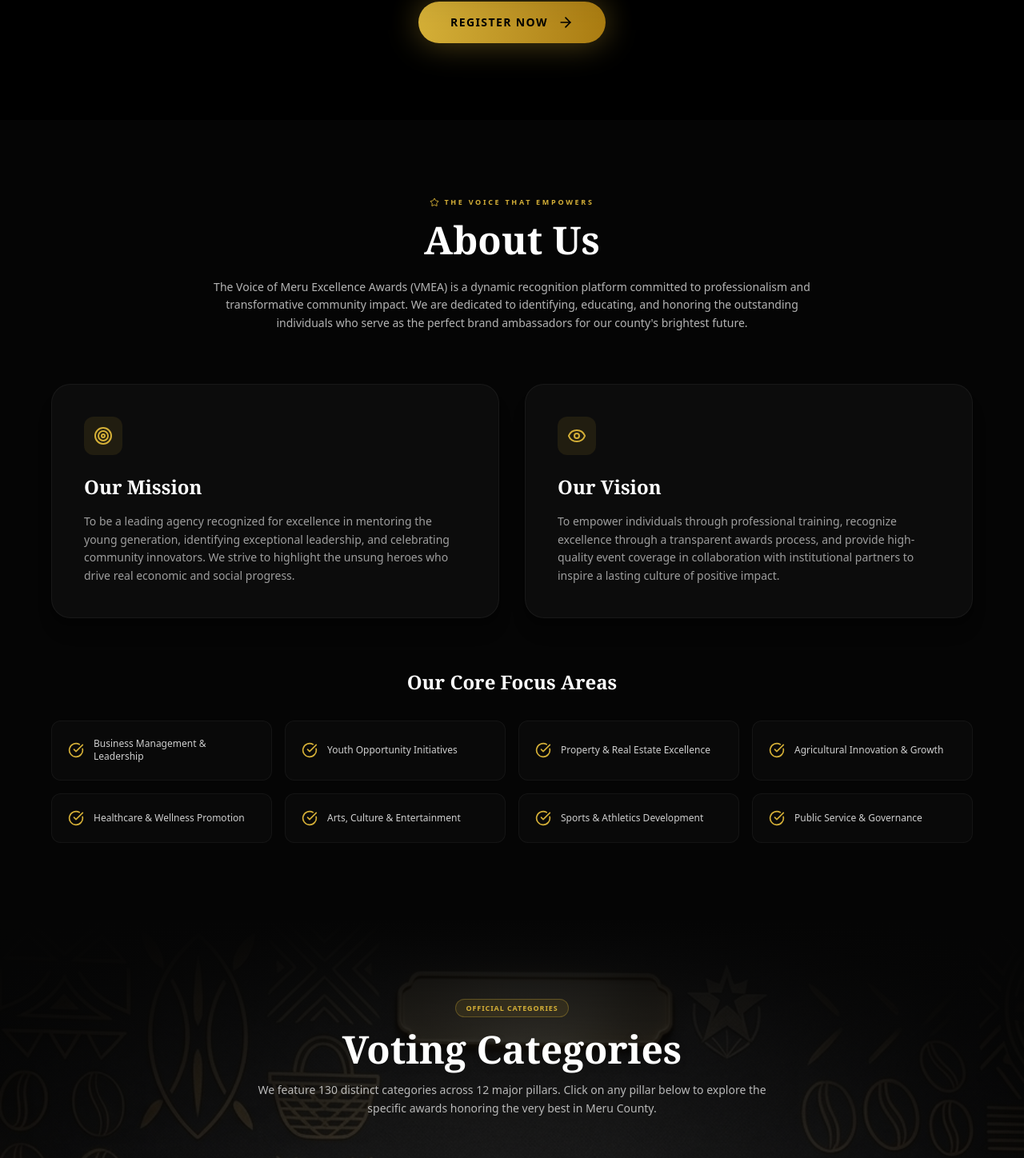
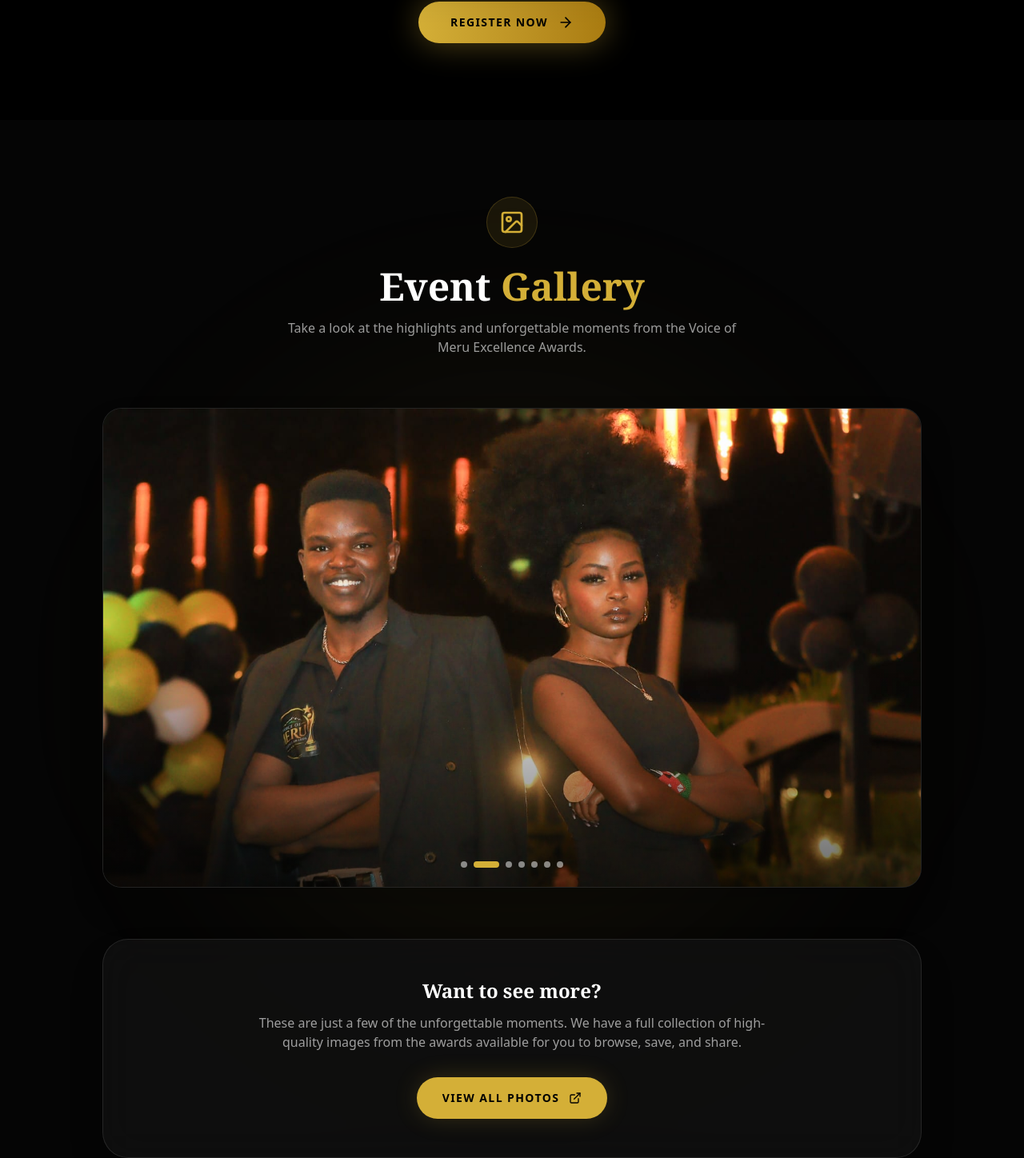
Before and after one commit to Waithira-amy/vmea-website, a Next.js app: page / in a window 1280 px wide. Shown: the part 918-2366 px from the top of the page at 80% size. Built offline with nearby package versions, Linux system fonts and the light colour scheme.

Commit message:
changes in gallery page

```diff
--- a/app/page.tsx
+++ b/app/page.tsx
@@ -19,9 +19,9 @@ export default function HomePage() {
       */}
       <Navbar />
       <Hero />
+      <Gallery />
       <About />
       <Categories />
-      <Gallery />
       <Sponsors />
       <Footer />
     </main>
--- a/components/sections/Gallery.tsx
+++ b/components/sections/Gallery.tsx
@@ -1,18 +1,50 @@
-import React from "react";
-import { Image as ImageIcon, ExternalLink } from "lucide-react";
+"use client";
+import React, { useState, useEffect } from "react";
+import { Image as ImageIcon, ExternalLink, ChevronLeft, ChevronRight } from "lucide-react";
 
 export default function Gallery() {
   const WETRANSFER_LINK = "https://collect.wetransfer.com/board/s26b8strcyuwwt7bc20260913050122/latest?token=08b92486-c1a0-406f-8bc7-65617326fe98";
 
+  // List of all 7 images in your public folder
+  const images = [
+    "/gallery-1.jpg",
+    "/gallery-2.jpg",
+    "/gallery-3.jpg",
+    "/gallery-4.jpg",
+    "/gallery-5.jpg",
+    "/gallery-6.jpg",
+    "/gallery-7.jpg",
+  ];
+
+  const [currentIndex, setCurrentIndex] = useState(0);
+
+  const nextSlide = () => {
+    setCurrentIndex((prevIndex) => (prevIndex === images.length - 1 ? 0 : prevIndex + 1));
+  };
+
+  const prevSlide = () => {
+    setCurrentIndex((prevIndex) => (prevIndex === 0 ? images.length - 1 : prevIndex - 1));
+  };
+
+  // Auto-play the slideshow every 5 seconds
+  useEffect(() => {
+    const timer = setInterval(() => {
+      nextSlide();
+    }, 5000);
+    return () => clearInterval(timer);
+  }, []);
+
   return (
     <section id="gallery" className="relative bg-[#050505] py-24 px-6 text-white overflow-hidden">
 
+      {/* Subtle Background Glow */}
       <div className="absolute inset-0 z-0">
         <div className="absolute top-1/2 left-1/2 -translate-x-1/2 -translate-y-1/2 w-[800px] h-[800px] bg-[#D4AF37]/5 rounded-full blur-[120px] pointer-events-none" />
       </div>
 
-      <div className="relative z-10 max-w-6xl mx-auto">
+      <div className="relative z-10 max-w-5xl mx-auto">
 
+        {/* Section Header */}
         <div className="text-center mb-16">
           <div className="w-16 h-16 bg-[#D4AF37]/10 rounded-full flex items-center justify-center mx-auto mb-6 border border-[#D4AF37]/20">
             <ImageIcon className="w-8 h-8 text-[#D4AF37]" />
@@ -23,40 +55,54 @@ export default function Gallery() {
           </p>
         </div>
 
-        <div className="grid grid-cols-1 md:grid-cols-4 gap-4 md:gap-6 mb-16">
+        {/* Slideshow Container */}
+        <div className="relative w-full aspect-video md:h-[600px] bg-[#111111]/50 rounded-3xl overflow-hidden border border-white/10 mb-16 group shadow-2xl backdrop-blur-sm">
 
-          {/* Main Hero Photo */}
-          <div className="md:col-span-2 md:row-span-2 relative group rounded-3xl overflow-hidden border border-white/10 hover:border-[#D4AF37]/50 transition-colors aspect-[4/3] md:aspect-auto">
-            <img src="/gallery-1.jpg" alt="VMEA Highlight 1" className="absolute inset-0 w-full h-full object-cover transition-transform duration-700 group-hover:scale-105" />
-            <div className="absolute inset-0 bg-gradient-to-t from-black/60 to-transparent opacity-0 group-hover:opacity-100 transition-opacity" />
+          {/* Images */}
+          {images.map((img, index) => (
+            <img
+              key={index}
+              src={img}
+              alt={`VMEA Highlight ${index + 1}`}
+              className={`absolute inset-0 w-full h-full object-contain md:object-cover transition-opacity duration-1000 ${
+                index === currentIndex ? "opacity-100 z-10" : "opacity-0 z-0"
+              }`}
+            />
+          ))}
+
+          {/* Gradient Overlay so arrows and dots are visible */}
+          <div className="absolute inset-0 bg-gradient-to-t from-black/60 via-transparent to-transparent pointer-events-none z-10" />
+
+          {/* Navigation Arrows */}
+          <button
+            onClick={prevSlide}
+            className="absolute left-4 top-1/2 -translate-y-1/2 z-20 bg-black/50 hover:bg-[#D4AF37] text-white hover:text-black p-3 rounded-full backdrop-blur-md transition-all opacity-0 group-hover:opacity-100"
+          >
+            <ChevronLeft className="w-6 h-6" />
+          </button>
+
+          <button
+            onClick={nextSlide}
+            className="absolute right-4 top-1/2 -translate-y-1/2 z-20 bg-black/50 hover:bg-[#D4AF37] text-white hover:text-black p-3 rounded-full backdrop-blur-md transition-all opacity-0 group-hover:opacity-100"
+          >
+            <ChevronRight className="w-6 h-6" />
+          </button>
+
+          {/* Dots Indicators */}
+          <div className="absolute bottom-6 left-1/2 -translate-x-1/2 z-20 flex gap-2">
+            {images.map((_, index) => (
+              <button
+                key={index}
+                onClick={() => setCurrentIndex(index)}
+                className={`h-2 rounded-full transition-all duration-300 ${
+                  index === currentIndex ? "bg-[#D4AF37] w-8" : "bg-white/50 w-2 hover:bg-white"
+                }`}
+              />
+            ))}
           </div>
-
-          {/* Top Right Photo */}
-          <div className="md:col-span-2 relative group rounded-3xl overflow-hidden border border-white/10 hover:border-[#D4AF37]/50 transition-colors aspect-video md:aspect-auto">
-            <img src="/gallery-2.jpg" alt="VMEA Highlight 2" className="absolute inset-0 w-full h-full object-cover transition-transform duration-700 group-hover:scale-105" />
-          </div>
-
-          {/* Middle Small Photos */}
-          <div className="relative group rounded-3xl overflow-hidden border border-white/10 hover:border-[#D4AF37]/50 transition-colors aspect-square md:aspect-auto">
-            <img src="/gallery-3.jpg" alt="VMEA Highlight 3" className="absolute inset-0 w-full h-full object-cover transition-transform duration-700 group-hover:scale-105" />
-          </div>
-          <div className="relative group rounded-3xl overflow-hidden border border-white/10 hover:border-[#D4AF37]/50 transition-colors aspect-square md:aspect-auto">
-            <img src="/gallery-4.jpg" alt="VMEA Highlight 4" className="absolute inset-0 w-full h-full object-cover transition-transform duration-700 group-hover:scale-105" />
-          </div>
-
-          {/* Bottom Row */}
-          <div className="md:col-span-1 relative group rounded-3xl overflow-hidden border border-white/10 hover:border-[#D4AF37]/50 transition-colors aspect-square md:aspect-auto min-h-[250px]">
-            <img src="/gallery-5.jpg" alt="VMEA Highlight 5" className="absolute inset-0 w-full h-full object-cover transition-transform duration-700 group-hover:scale-105" />
-          </div>
-          <div className="md:col-span-2 relative group rounded-3xl overflow-hidden border border-white/10 hover:border-[#D4AF37]/50 transition-colors aspect-video md:aspect-auto">
-            <img src="/gallery-6.jpg" alt="VMEA Highlight 6" className="absolute inset-0 w-full h-full object-cover transition-transform duration-700 group-hover:scale-105" />
-          </div>
-          <div className="md:col-span-1 relative group rounded-3xl overflow-hidden border border-white/10 hover:border-[#D4AF37]/50 transition-colors aspect-square md:aspect-auto">
-            <img src="/gallery-7.jpg" alt="VMEA Highlight 7" className="absolute inset-0 w-full h-full object-cover transition-transform duration-700 group-hover:scale-105" />
-          </div>
-
         </div>
 
+        {/* WeTransfer External Link Section */}
         <div className="bg-[#111111]/80 backdrop-blur-xl border border-white/10 rounded-[2rem] p-8 md:p-12 text-center flex flex-col items-center shadow-2xl">
           <h3 className="text-xl md:text-2xl font-serif font-bold mb-3">Want to see more?</h3>
           <p className="text-white/60 text-sm md:text-base max-w-2xl mb-8">
@@ -69,7 +115,7 @@ export default function Gallery() {
             rel="noopener noreferrer"
             className="inline-flex items-center gap-3 bg-[#D4AF37] text-black px-8 py-4 rounded-full text-sm font-bold uppercase tracking-widest hover:bg-yellow-400 transition-all shadow-[0_0_30px_rgba(212,175,55,0.2)]"
           >
-            View Full Collection on WeTransfer <ExternalLink className="w-4 h-4" />
+            View all photos <ExternalLink className="w-4 h-4" />
           </a>
         </div>
 
```
